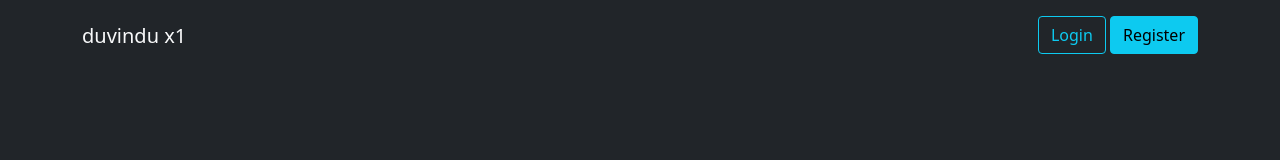
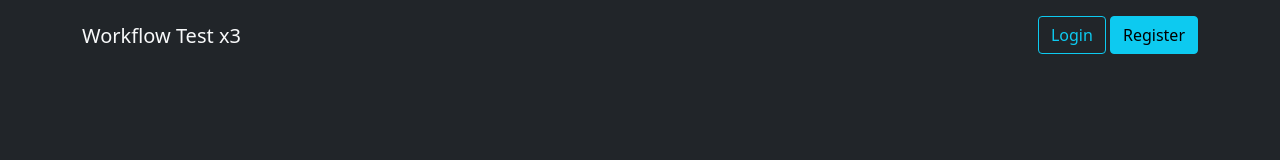
Before and after one commit to duvindu-embuldeniya/Trafforge-Test-App, a React (Vite) app in the folder frontend/: page / in a window 1280 px wide. Shown: the top 160 px of the page. Built offline with nearby package versions, Linux system fonts and the light colour scheme.

Commit message:
fix: workflow x2

```diff
--- a/frontend/src/Components/HeaderComponent/HeaderComponent.jsx
+++ b/frontend/src/Components/HeaderComponent/HeaderComponent.jsx
@@ -6,7 +6,7 @@ const HeaderComponent = () => {
   return (
     <>
         <nav className='navbar container pt-3 pd-3 align-items-start'>
-            <Link className='navbar-brand text-light' to="/" >duvindu x1</Link>
+            <Link className='navbar-brand text-light' to="/" >Workflow Test x3</Link>
 
             <div>
                 <ButtonComponent class='btn btn-outline-info' text='Login' url='/login' />
```
Also changed, not shown: 2 other files (tests, documents, lock files or other folders).
